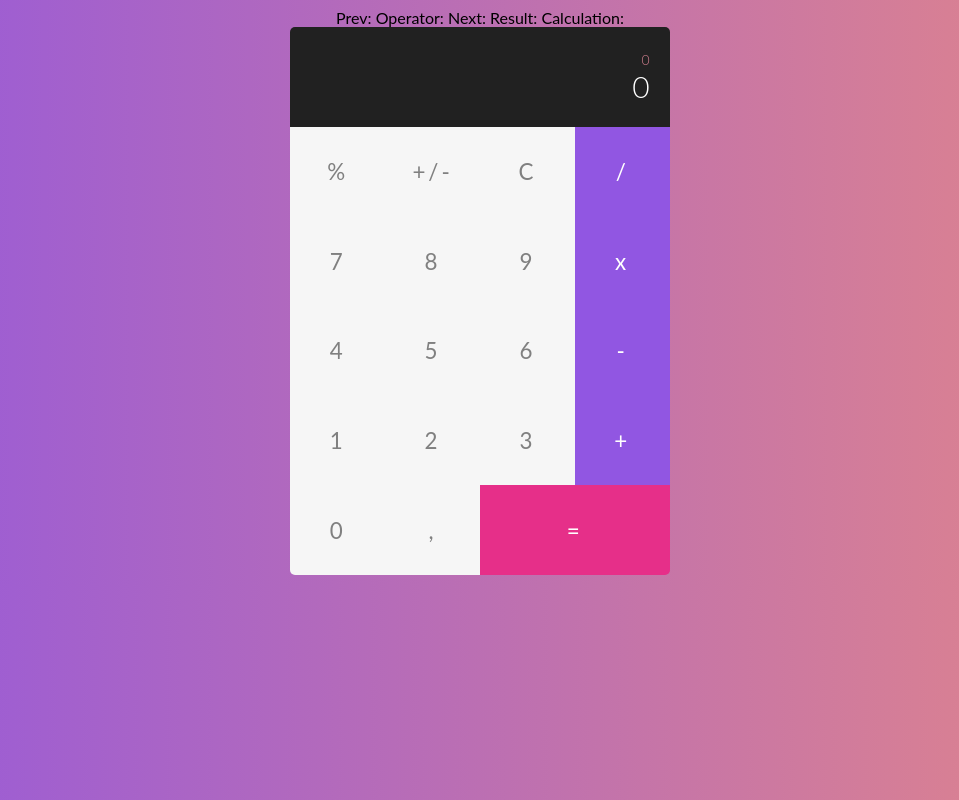
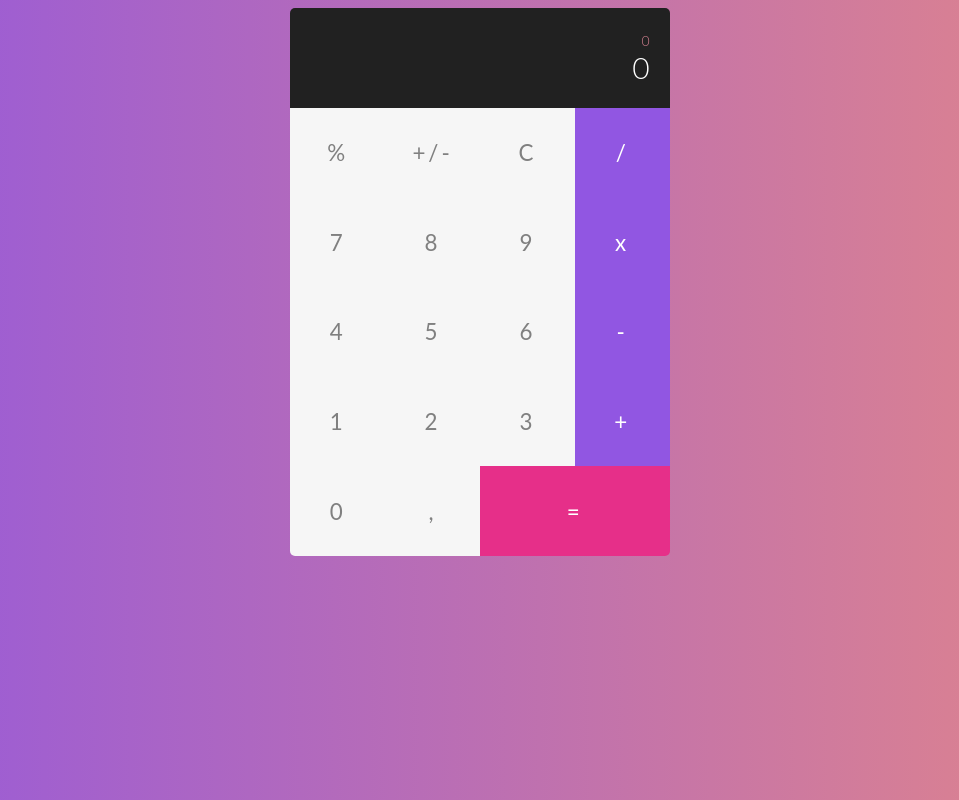
Before and after one commit to JagodaBodnar/calculator_task_one, a React (Create React App) app: page / in a window 1280 px wide. Shown: the whole page, without its empty margins (160-1119 px from the left). Built offline with nearby package versions, Linux system fonts and the light colour scheme.

Commit message:
Button , fix

```diff
--- a/src/App.js
+++ b/src/App.js
@@ -34,6 +34,7 @@ const App = () => {
     setResult("");
     setOperator("");
     setCalculation("");
+    setOperations("");
   };
   const calculate = () => {
     setResult(validate(prev, next, operator).toString());
@@ -72,6 +73,7 @@ const App = () => {
         setPrev("");
         setNext("");
         setOperator("");
+        setOperations("");
       default:
         break;
     }
@@ -122,10 +124,6 @@ const App = () => {
   useEffect(() => result !== "" && setPrev(result), [result]);
   return (
     <div className="calculator_wrapper">
-      <div>
-        Prev: {prev} Operator: {operator} Next: {next} Result: {result}
-        Calculation: {calculation}
-      </div>
       <div className="calculator_display">
         <Input operations>{operations || "0"}</Input>
         <Input>{prev ? prev : "0"}</Input>
@@ -186,7 +184,7 @@ const App = () => {
         <Button name="0" onClick={setOperation}>
           0
         </Button>
-        <Button name="," onClick={setOperation}>
+        <Button name="." onClick={setOperation}>
           ,
         </Button>
         <Button name="=" onClick={setOperation}>
--- a/src/components/button/Button.js
+++ b/src/components/button/Button.js
@@ -3,7 +3,7 @@ import "./Button.scss";
 const isOperator = (val) => {
   return (
     !isNaN(val) ||
-    val === "," ||
+    val === "." ||
     val === "=" ||
     val === "%" ||
     val === "C" ||
```
